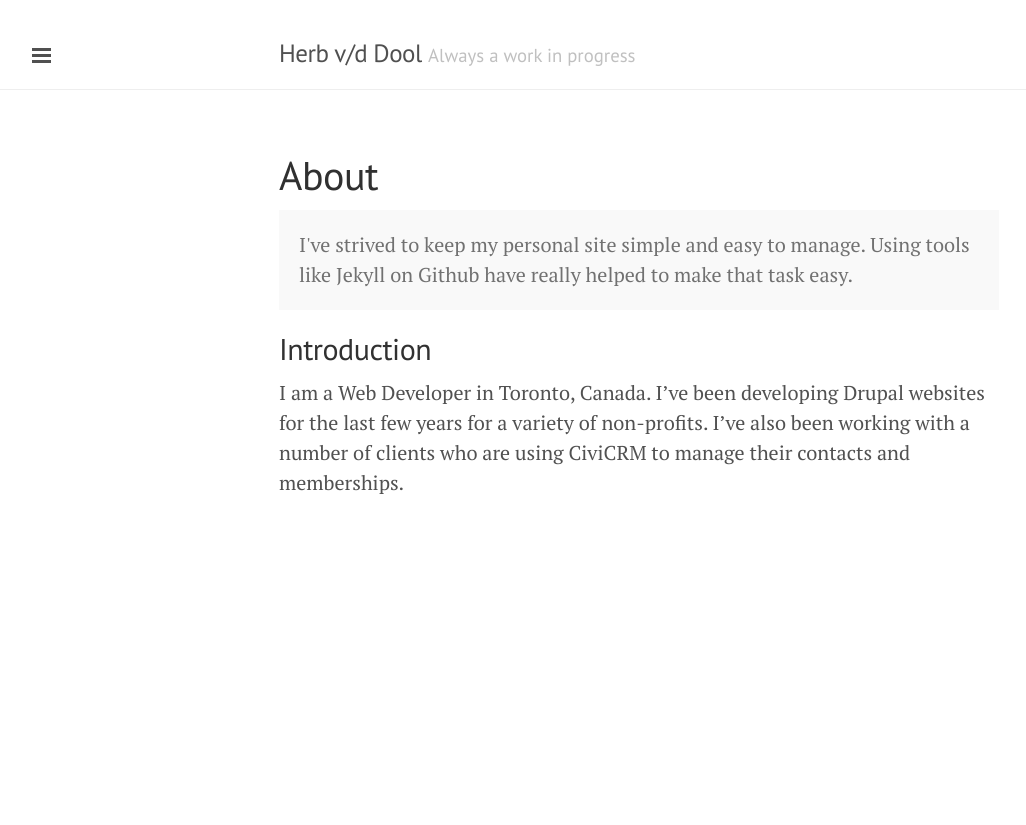
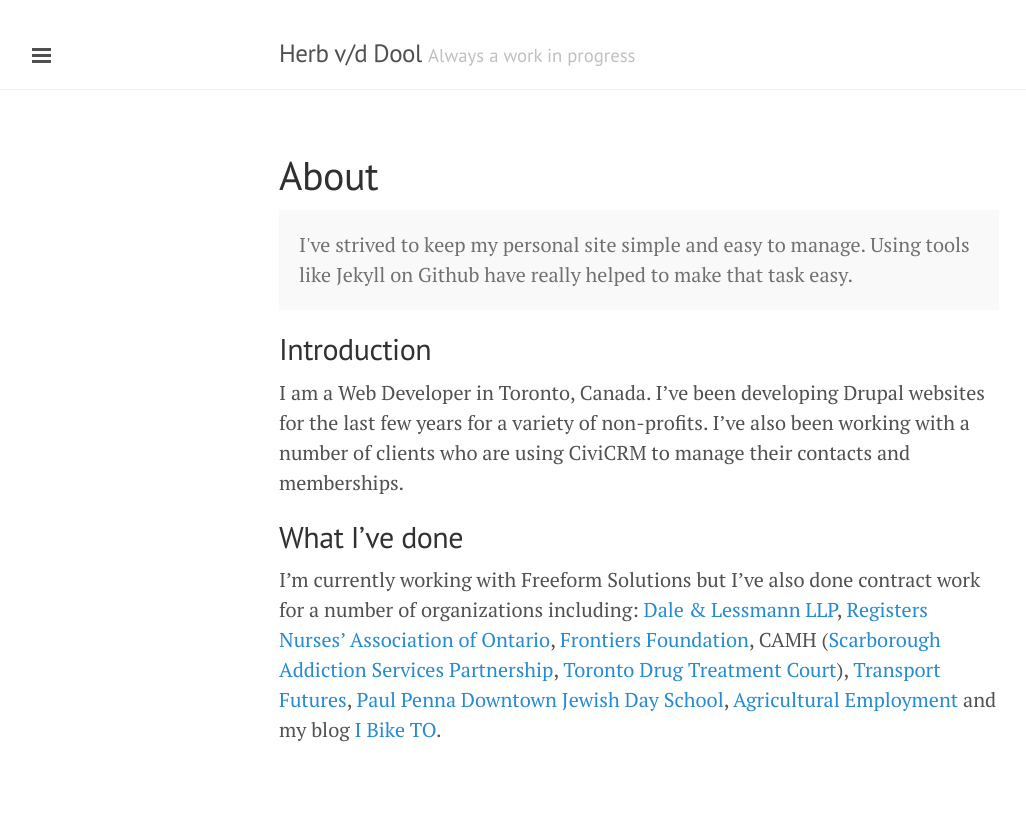
Before and after one commit to herbdool/herbdool.github.com, a Jekyll site: the page built from about.md, in a window 1280 px wide. Shown: the part 102-927 px from the top of the page, without its empty margins (1-1027 px from the left). Built offline with Jekyll 4.4.1, drawn with Linux system fonts in a browser that asks for light colours; Markdown is read by kramdown in place of the engine named in the settings; before the commit the page ends 900 px from its top, so only the background shows below that.

Commit message:
Updated about.md

```diff
--- a/about.md
+++ b/about.md
@@ -8,8 +8,10 @@
   I've strived to keep my personal site simple and easy to manage. Using tools like Jekyll on Github have really helped to make that task easy.
 </p>
 
-
-
 ## Introduction
 
 I am a Web Developer in Toronto, Canada. I've been developing Drupal websites for the last few years for a variety of non-profits. I've also been working with a number of clients who are using CiviCRM to manage their contacts and memberships.
+
+## What I've done
+
+I'm currently working with Freeform Solutions but I've also done contract work for a number of organizations including: [Dale & Lessmann LLP](http://dalelessmann.com), [Registers Nurses' Association of Ontario](http://rnao.ca/), [Frontiers Foundation](http://frontiersfoundation.ca), CAMH ([Scarborough Addiction Services Partnership](http://scarboroughaddictionservices.org), [Toronto Drug Treatment Court](http://tdtc.ca)), [Transport Futures](http://transportfutures.ca), [Paul Penna Downtown Jewish Day School](http://djds.ca), [Agricultural Employment](http://www.agriemploy.com/) and my blog [I Bike TO](http://ibiketo.ca).
```
